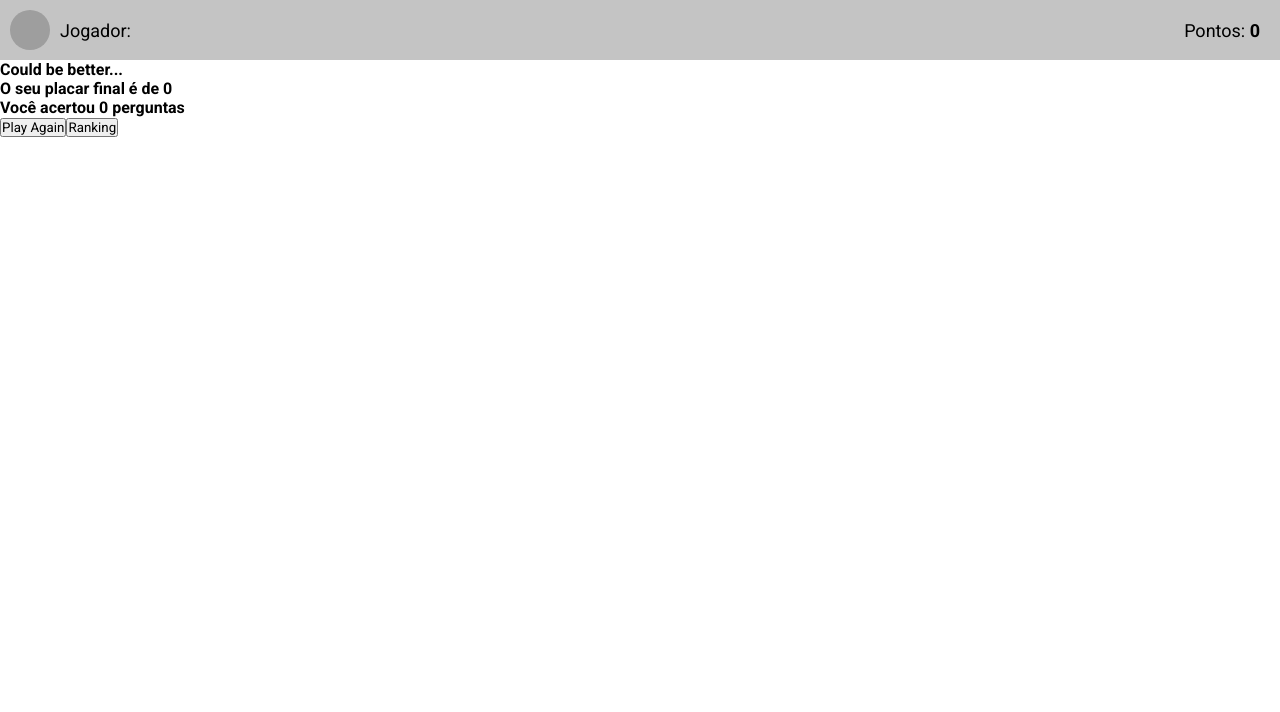
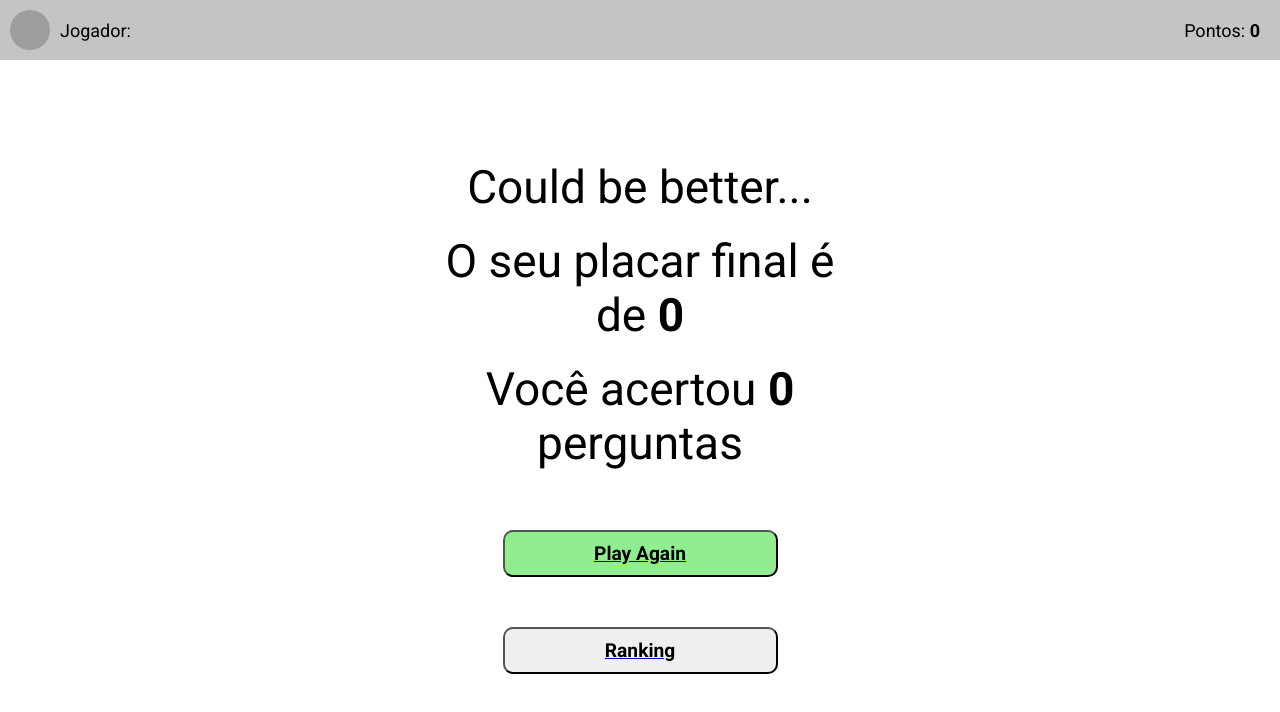
Before and after one commit to bruh-git/Trivia, a React (Create React App) app: page /feedback in a window 1280 px wide. Shown: the top 712 px of the page. Built offline with nearby package versions, Linux system fonts and the light colour scheme; grey boxes are pictures that could not be loaded.

Commit message:
Conclui a tela de Game, de Feedback e o Timer

```diff
--- a/src/components/Time.css
+++ b/src/components/Time.css
@@ -0,0 +1,14 @@
+* {
+  font-family: Roboto , sans-serif;
+}
+
+.timer {
+  background-color: rgba(89, 90, 70, 0.733);
+  border-radius: 50%;
+  color: #ebe8e8f1;
+  display: flex;
+  font-size: 2rem;
+  font-weight: 600;
+  margin: 10px 0 30px;
+  padding: 17px 24px;
+}
--- a/src/components/Time.jsx
+++ b/src/components/Time.jsx
@@ -2,6 +2,7 @@ import PropTypes from 'prop-types';
 import React from 'react';
 import { connect } from 'react-redux';
 import { expiredTimeAction } from '../redux/actions';
+import './Time.css';
 
 class Time extends React.Component {
   componentDidMount() {
@@ -18,7 +19,7 @@ class Time extends React.Component {
     }
 
     return (
-      <p>{ timer }</p>
+      <p className="timer">{ timer }</p>
     );
   }
 }
--- a/src/pages/Feedback.css
+++ b/src/pages/Feedback.css
@@ -1,14 +1,16 @@
 .feedback-page {
-  position: absolute;
-  width: 792px;
-  height: 474px;
+  display: flex;
+  flex-direction: column;
   background: #FFFFFF;
 }
 
 .feedback-box {
-  position: absolute;
+  display: flex;
+  flex-direction: column;
   width: 396px;
-  height: 188px;
+  margin: 100px auto 30px;
+  gap: 20px;
+  align-items: center;
   font-style: Roboto;
   font-style: normal;
   font-weight: 400;
@@ -19,15 +21,28 @@
 }
 
 .btn-play-again {
-  position: absolute;
-  width: 374px;
-  height: 70px;
-  background: #F0F0F0;
+  align-items: center;
+  border-radius: 10px;
+  background-color: lightgreen;
+  font-size: 1.3rem;
+  font-weight: 600;
+  display: flex;
+  flex-flow: column wrap;
+  font-size: 1.2rem;
+  min-width: 275px;
+  padding: 10px 0;
+  margin: 30px auto 20px;
 }
 
 .btn-ranking {
-  position: absolute;
-  width: 374px;
-  height: 70px;
-  background: #F0F0F0;
+  align-items: center;
+  border-radius: 10px;
+  display: flex;
+  font-size: 1.3rem;
+  font-weight: 600;
+  flex-flow: column wrap;
+  font-size: 1.2rem;
+  min-width: 275px;
+  padding: 10px 0;
+  margin: 30px auto;
 }
--- a/src/pages/Feedback.js
+++ b/src/pages/Feedback.js
@@ -4,6 +4,7 @@ import { connect } from 'react-redux';
 import { Link } from 'react-router-dom';
 import Header from '../components/Header';
 import { resetState } from '../redux/actions';
+import './Feedback.css';
 
 const MIN_CORRECT_ANSWERS = 3;
 
--- a/src/pages/Game.css
+++ b/src/pages/Game.css
@@ -4,18 +4,25 @@
 
 .game-container {
   align-items: center;
-  border: 1px solid gray;
+  border: 1px solid rgb(100, 95, 95);
   border-radius: 10px;
   display: flex;
   flex-flow: column nowrap;
-  margin: 20px 50vh 10px;
+  margin: 30px 50vh 10px;
   padding: 30px 0 45px;
 }
 
+.question-category {
+  color: rgba(0, 0, 0, 0.726);
+  display: flex;
+  font-size: 1.2rem;
+  font-style: italic;
+}
+
 .game-container h3 {
-  background-color: rgb(180, 180, 158);
+  color: rgba(0, 0, 0, 0.842);
   display: flex;
-  font-size: 1.3rem;
+  font-size: 1.4rem;
   margin: 20px;
 }
 
@@ -53,8 +60,18 @@ ul button:hover {
   border-radius: 10px;
   color: rgb(240, 225, 209);
   display: flex;
+  font-size: 1.4rem;
+  font-weight: 600;
   justify-content: center;
   margin: 15px auto 0;
-  padding: 10px 0;
+  padding: 15px 0;
   width: 150px;
 }
+
+.next-btn:hover {
+  background-color: rgb(245, 240, 235);
+  border: 5px groove rgb(53, 90, 90);
+  color: darkslategray;
+  font-weight: 600;
+  transition: 500ms;
+}
--- a/src/pages/Game.js
+++ b/src/pages/Game.js
@@ -142,7 +142,12 @@ class Game extends Component {
           results.length !== 0
           && (
             <div className="game-container">
-              <p data-testid="question-category">{currentQuestion.category}</p>
+              <p
+                data-testid="question-category"
+                className="question-category"
+              >
+                {currentQuestion.category}
+              </p>
               <h3 data-testid="question-text">{he.decode(currentQuestion.question)}</h3>
               <Time
                 getTimer={ this.getTimer }
```
